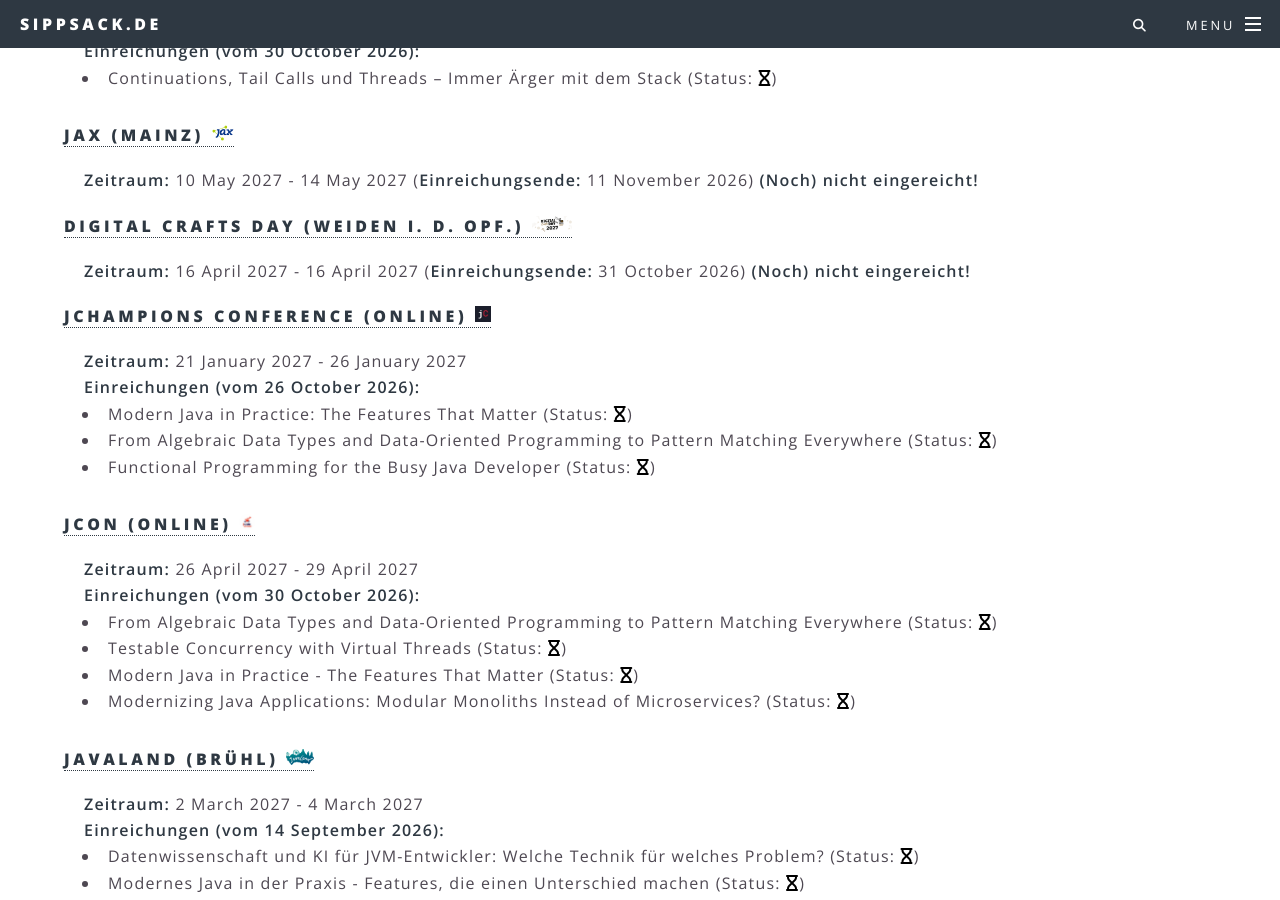
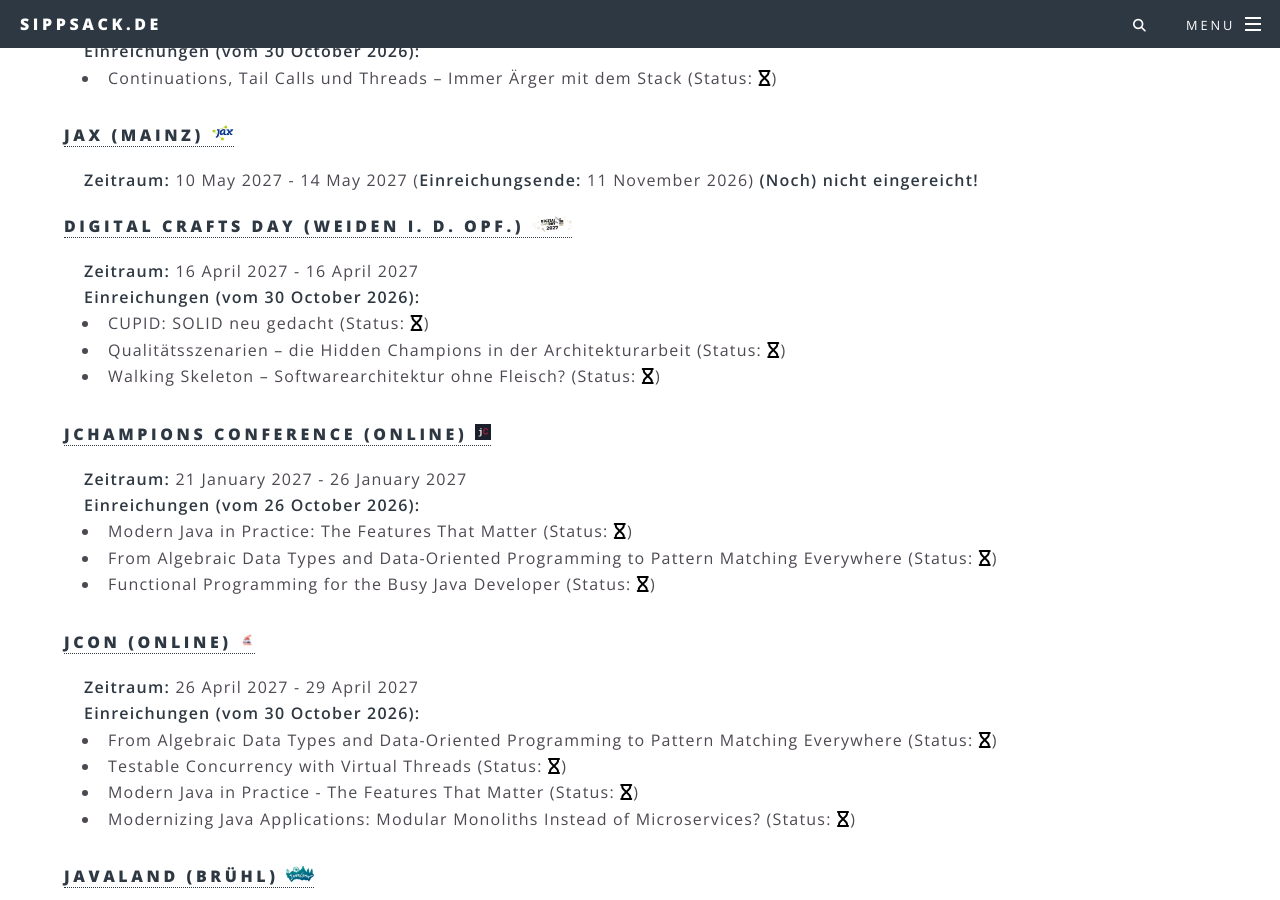
Before and after one commit to sippsack/sippsack.github.io, a Jekyll site: the page built from cfps.md, in a window 1280 px wide and 900 px high, scrolled down 804 px. Built offline with Jekyll 4.4.1, drawn with Linux system fonts in a browser that asks for light colours.

Commit message:
Record three Digital Crafts Day 2027 proposals
Co-authored-by: Copilot App <223556219+Copilot@users.noreply.github.com>

```diff
--- a/_data/cfps.yaml
+++ b/_data/cfps.yaml
@@ -79,8 +79,11 @@ ideas:
       from: 2027-04-16
       till: 2027-04-16
       deadline: 2026-10-31
-      submitted:
-      talks:
+      submitted: 2026-10-30
+      talks:
+        "CUPID: SOLID neu gedacht": o
+        "Qualitätsszenarien – die Hidden Champions in der Architekturarbeit": o
+        "Walking Skeleton – Softwarearchitektur ohne Fleisch?": o
   - jchampconf:
       name: jChampions Conference
       url: https://sessionize.com/jchampions-conference-2027
```
